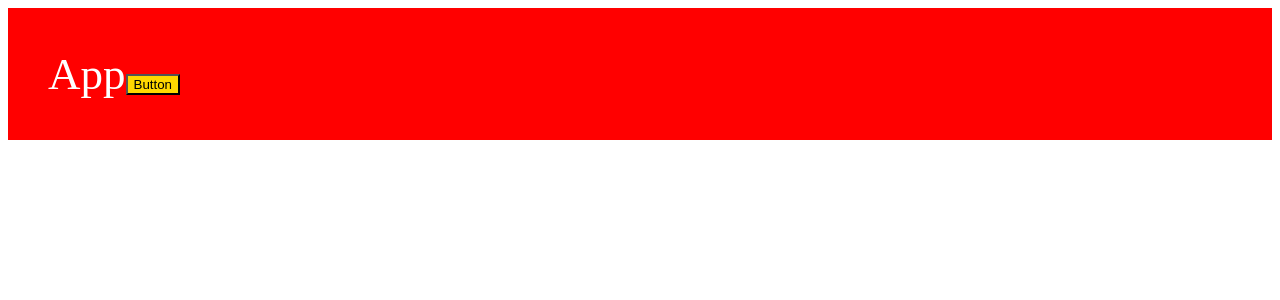
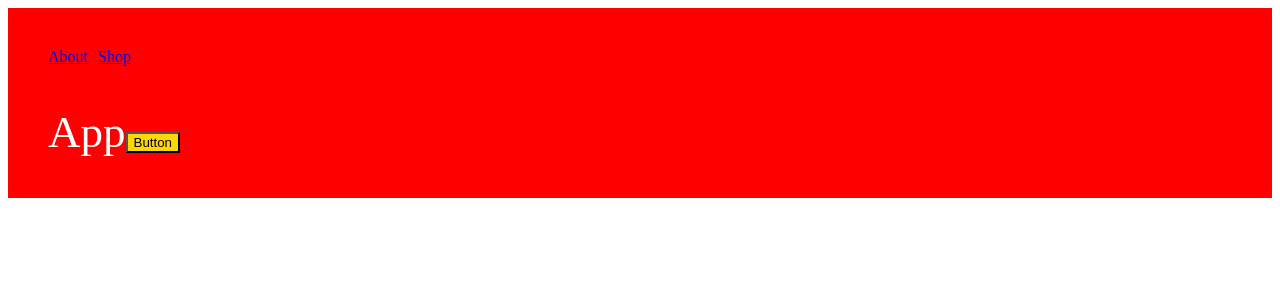
Before and after one commit to y0na24/webpack-prac, a React app: page / in a window 1280 px wide. Shown: the top 300 px of the page. Built offline with nearby package versions, Linux system fonts and the light colour scheme.

Commit message:
add bundle analyzer

```diff
--- a/package.json
+++ b/package.json
@@ -16,6 +16,7 @@
     "@types/react": "^18.2.46",
     "@types/react-dom": "^18.2.18",
     "@types/webpack": "^5.28.5",
+    "@types/webpack-bundle-analyzer": "^4.6.3",
     "@types/webpack-dev-server": "^4.7.2",
     "css-loader": "^6.8.1",
     "html-webpack-plugin": "^5.6.0",
@@ -27,11 +28,13 @@
     "ts-node": "^10.9.2",
     "typescript": "^5.3.3",
     "webpack": "^5.89.0",
+    "webpack-bundle-analyzer": "^4.10.1",
     "webpack-cli": "^5.1.4",
     "webpack-dev-server": "^4.15.1"
   },
   "dependencies": {
     "react": "^18.2.0",
-    "react-dom": "^18.2.0"
+    "react-dom": "^18.2.0",
+    "react-router-dom": "^6.21.1"
   }
 }
--- a/src/components/App.tsx
+++ b/src/components/App.tsx
@@ -1,13 +1,21 @@
 import { type FC } from 'react'
 import styles from './App.module.scss'
+import { Link, Outlet } from 'react-router-dom'
 
 interface AppProps {}
 
 export const App: FC<AppProps> = ({}) => {
   return (
-    <div>
-      <span>App</span>
-      <button className={styles.btn}>Button</button>
-    </div>
+    <>
+      <div>
+        <Link style={{marginRight: '10px'}} to={'/about'}>About</Link>
+        <Link to={'/shop'}>Shop</Link>
+      </div>
+      <div>
+        <span>App</span>
+        <button className={styles.btn}>Button</button>
+        <Outlet />
+      </div>
+    </>
   )
 }
--- a/src/index.tsx
+++ b/src/index.tsx
@@ -1,6 +1,35 @@
 import { createRoot } from 'react-dom/client'
 import { App } from './components/App'
+import { createBrowserRouter, RouterProvider } from 'react-router-dom'
+import { AboutPage } from './pages/About'
+import { ShopPage } from './pages/Shop'
+import { Suspense } from 'react'
 
 const root = document.getElementById('root')
 
-createRoot(root).render(<App />)
+const router = createBrowserRouter([
+  {
+    path: '/',
+    element: <App />,
+    children: [
+      {
+        path: '/about',
+        element: (
+          <Suspense fallback="Loading...">
+            <AboutPage />
+          </Suspense>
+        )
+      },
+      {
+        path: '/shop',
+        element: (
+          <Suspense fallback="Loading...">
+            <ShopPage />
+          </Suspense>
+        )
+      }
+    ]
+  }
+])
+
+createRoot(root).render(<RouterProvider router={router} />)
--- /dev/null
+++ b/src/pages/About/About.lazy.tsx
@@ -0,0 +1,3 @@
+import { lazy } from 'react'
+
+export const LazyAbout = lazy(() => import('./About'))
--- /dev/null
+++ b/src/pages/About/About.tsx
@@ -0,0 +1,9 @@
+import { type FC } from 'react'
+
+interface AboutProps {}
+
+const About: FC<AboutProps> = ({}) => {
+  return <h1>About</h1>
+}
+
+export default About
--- /dev/null
+++ b/src/pages/About/index.ts
@@ -0,0 +1 @@
+export { LazyAbout as AboutPage } from './About.lazy'
--- /dev/null
+++ b/src/pages/Shop/Shop.lazy.tsx
@@ -0,0 +1,3 @@
+import { lazy } from "react";
+
+export const LazyShop = lazy(() => import('./Shop'))
--- /dev/null
+++ b/src/pages/Shop/Shop.tsx
@@ -0,0 +1,9 @@
+import { type FC } from 'react'
+
+interface ShopProps {}
+
+const Shop: FC<ShopProps> = ({}) => {
+  return <h1>Shop</h1>
+}
+
+export default Shop
--- /dev/null
+++ b/src/pages/Shop/index.ts
@@ -0,0 +1 @@
+export { LazyShop as ShopPage } from './Shop.lazy'
--- a/webpack.config.ts
+++ b/webpack.config.ts
@@ -5,6 +5,7 @@ import path from 'path'
 interface EnvVariables {
   mode: BuildMode
   port: number
+  analyzer: boolean
 }
 
 export default (env: EnvVariables) => {
@@ -17,7 +18,8 @@ export default (env: EnvVariables) => {
   const options: BuildOptions = {
     mode: env.mode ?? 'development',
     port: env.port ?? 8000,
-    paths
+    paths,
+    analyzer: env.analyzer ?? false
   }
 
   const config = buildWebpack(options)
```
Also changed, not shown: 10 other files (tests, documents, lock files or other folders).
